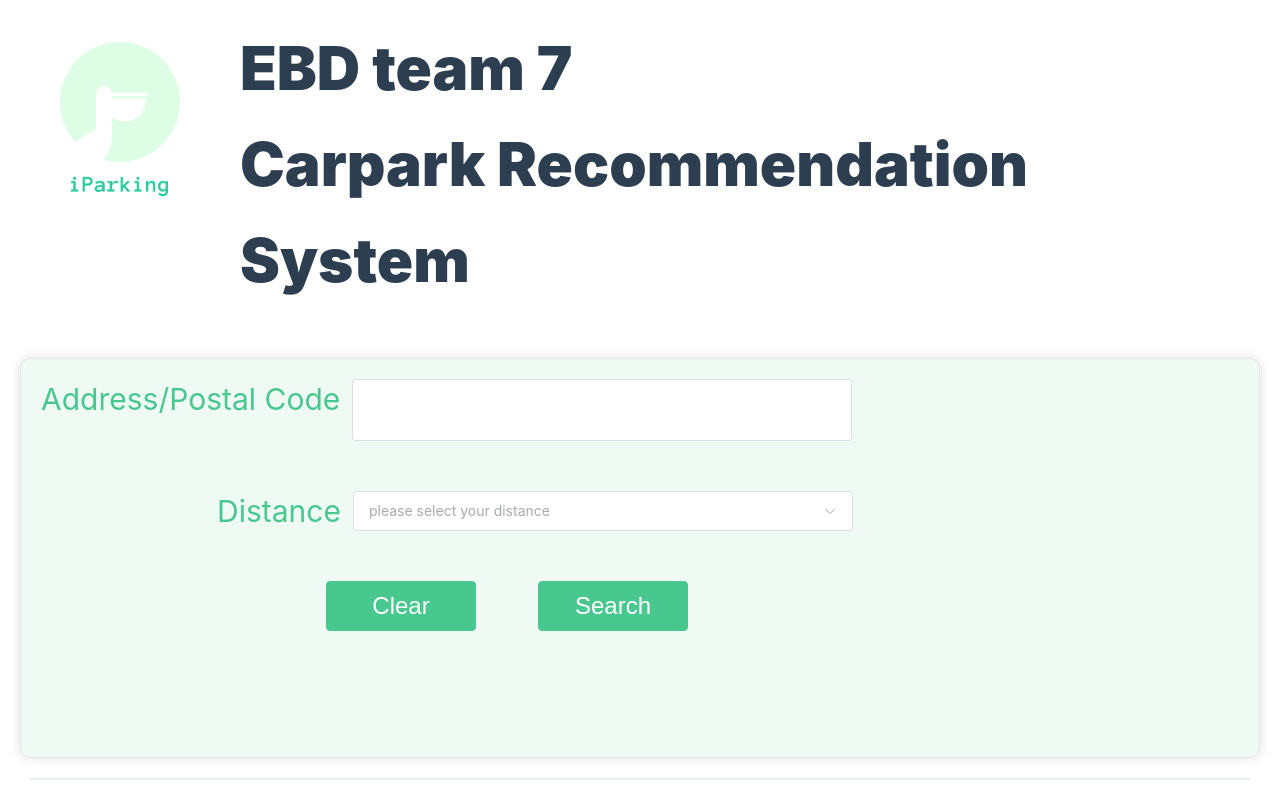
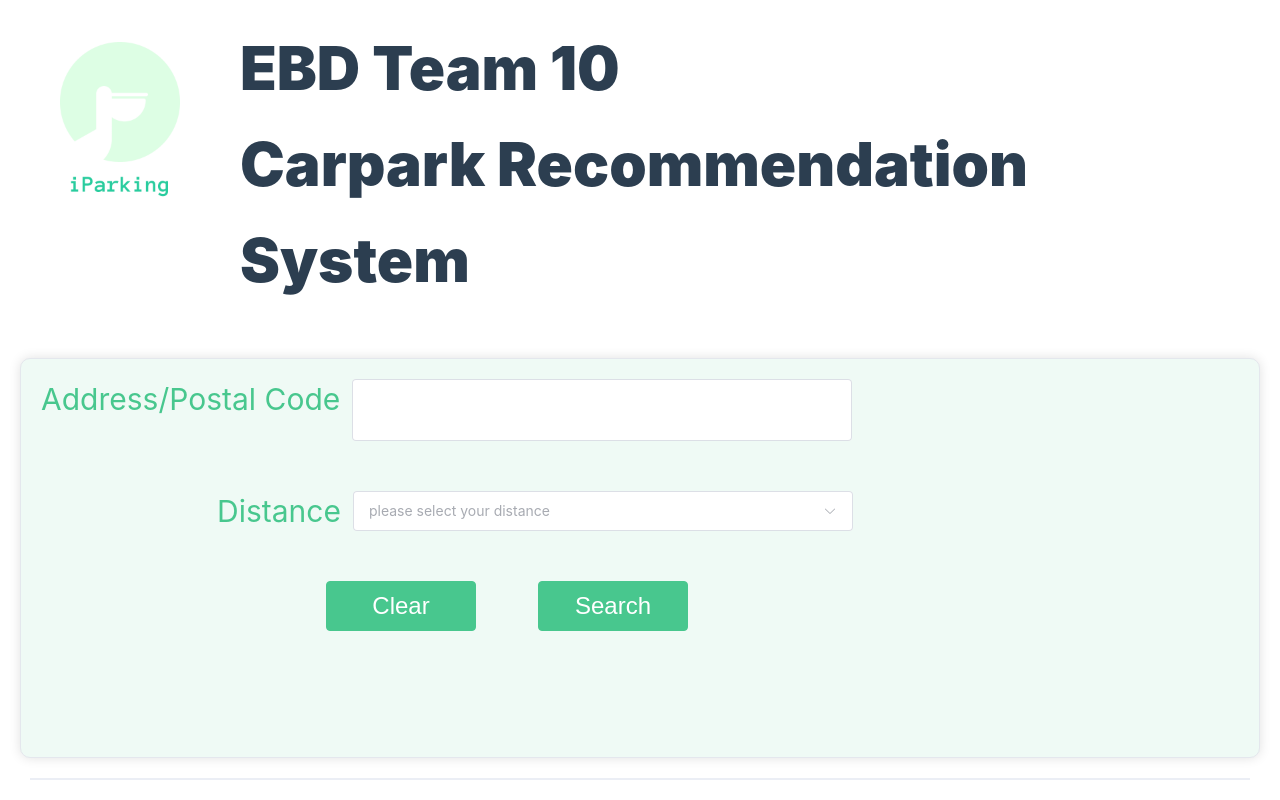
Before and after one commit to coconutiu/bigdata-ui, a Vue app: page / in a window 1280 px wide. Built offline with nearby package versions, Linux system fonts and the light colour scheme.

Commit message:
change title

```diff
--- a/src/App.vue
+++ b/src/App.vue
@@ -32,7 +32,7 @@ export default {
           <img src="./assets/logo.png" alt="">
         </div>
         <div class="title">
-          <h1>EBD team 7</h1>
+          <h1>EBD Team 10</h1>
           <h1>Carpark Recommendation System</h1>
         </div>
       </div>
```
